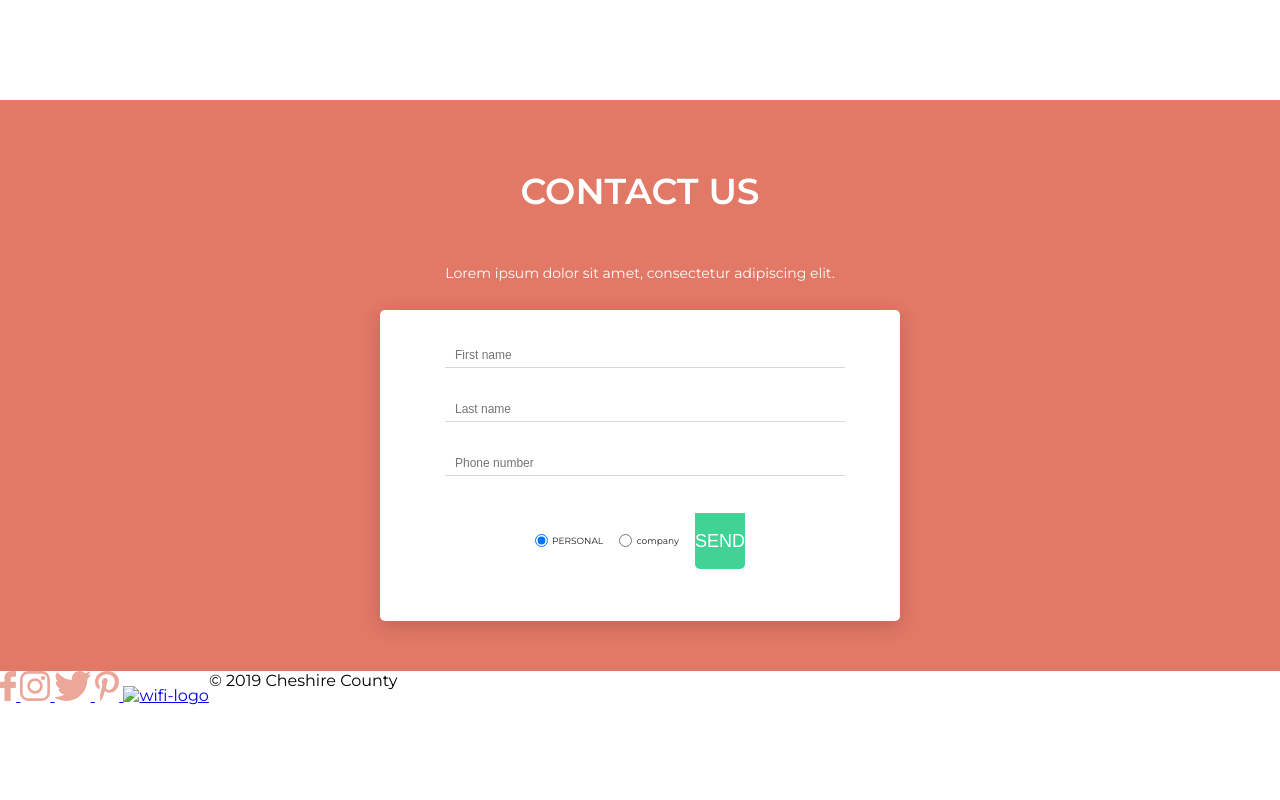
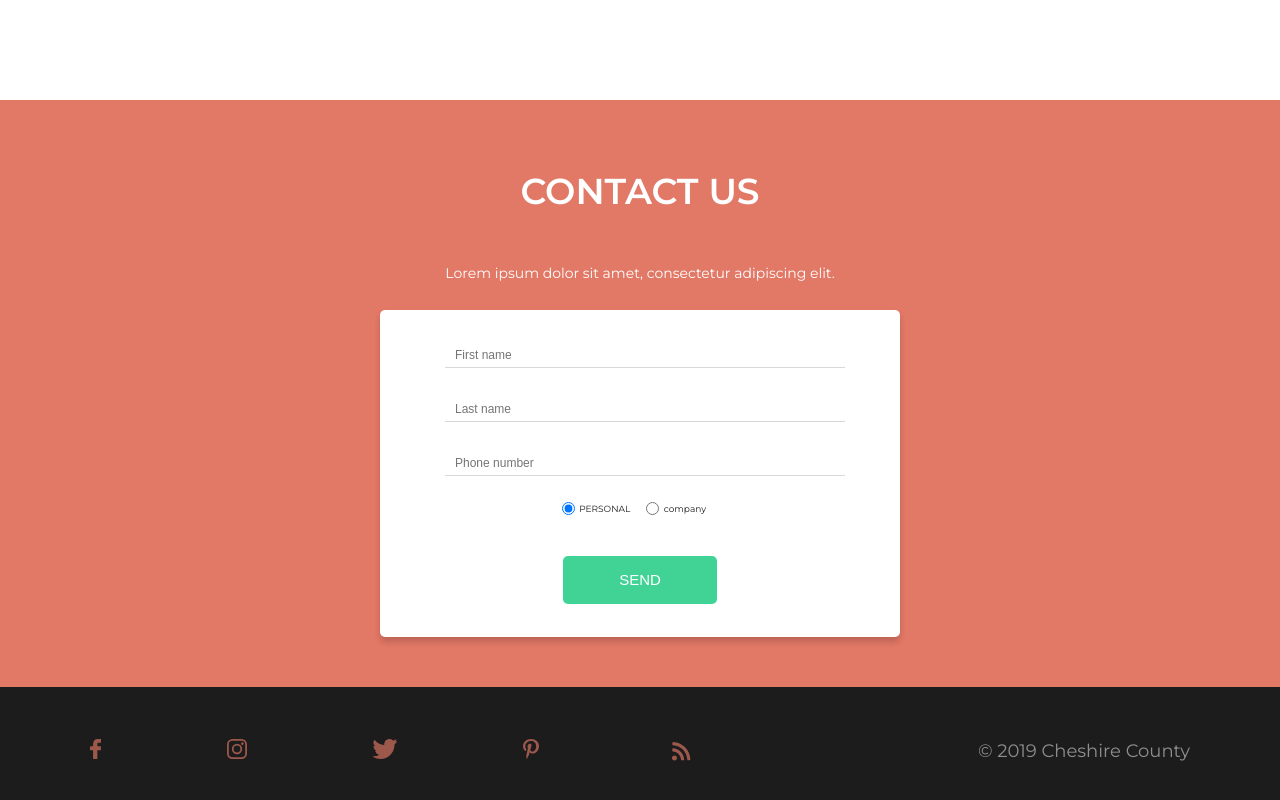
Before and after one commit to MildaPau/JS-tarpinis-atsiskaitymas, a website: page index.html in a window 1280 px wide. Shown: the part 4053-4853 px from the top of the page. Before the commit the page ends 4758 px from the top, so only its background shows below. Drawn offline with Linux system fonts and the light colour scheme.

Commit message:
section - #footer

```diff
--- a/index.html
+++ b/index.html
@@ -379,7 +379,7 @@
             <img src="app/img/pinterest.svg" alt="pinterest-logo">
           </a>
           <a href="#">
-            <img src="<!-- app/img/wifi-solid.svg -->" alt="wifi-logo">
+            <img src="app/img/wifi-solid.svg" alt="wifi-logo">
           </a>
 
         </article>
--- a/scss/contact-us.scss
+++ b/scss/contact-us.scss
@@ -16,6 +16,7 @@
             max-width: 390px;
             margin: 0 auto;
             padding: 33px 65px;
+            box-shadow: 0px 5px 6px #00000029 !important;
             @include form;
             .text-input{
                 @include text-input;
@@ -27,12 +28,13 @@
                 margin: 26px 0 41px 0;
             }
             button{
+                display: block;
+                margin: 0 auto;
                 border: none;
-                margin-top: 37px;
-                padding: 16px 0;
-                border-radius: 0px 0px 5px 5px;
-                font-size: 18px;
-                line-height: 24px;
+                padding: 15px 56px;
+                border-radius: 5px;
+                font-size: 15px;
+                line-height: 18px;
                 color: $white-FF;
                 background-color: $green;
                 cursor: pointer;
--- /dev/null
+++ b/scss/footer.scss
@@ -0,0 +1,31 @@
+footer{
+    background-color: $black-1C;
+    .container{
+        @include container-width;
+        display: flex;
+        align-items: center;
+        justify-content: space-between;
+        padding: 52px 0 51px 0;
+
+        .socials-icons{
+            @include icons;
+            a{
+                img{
+                    height: 20px;
+                    opacity: 1 !important;
+                }
+            &:last-of-type{
+                @include wifi-icon;
+            }
+            }
+        }
+        .copy-right{
+            p{
+                color: $white-FF;
+                font-size: 18px;
+                line-height: 14.4px;
+                opacity: 0.5;
+            }
+        }
+    }
+}
--- a/scss/mixin.scss
+++ b/scss/mixin.scss
@@ -49,3 +49,16 @@
     position: relative;
     top: -3px;
 }
+
+@mixin icons {
+    width: 600px;
+    display: flex;
+    justify-content: space-between;
+}
+
+@mixin wifi-icon {
+    opacity: 0.65;
+    transform: rotate(45deg);
+    position: relative;
+    top: 4px;
+}
--- a/scss/reset.scss
+++ b/scss/reset.scss
@@ -6,12 +6,3 @@
 body{
     font-family: Montserrat;
 }
-
-
-
-
-footer{
-    .container{
-            display: flex;
-    }
-}
--- a/scss/socials.scss
+++ b/scss/socials.scss
@@ -22,18 +22,13 @@
             }
         }
         .socials-icons{
-            width: 600px;
-            display: flex;
-            justify-content: space-between;
+            @include icons;
             a{
                 img{
                     height: 30px;
                 }
             &:last-of-type{
-                opacity: 0.65;
-                transform: rotate(45deg);
-                position: relative;
-                top: 4px;
+                @include wifi-icon;
             }
             }
         }
--- a/scss/style.scss
+++ b/scss/style.scss
@@ -14,6 +14,7 @@
 @import "pricing-options";
 @import "costumers-saying";
 @import "contact-us";
+@import "footer";
 
 
 
```
Also changed, not shown: app/css/style.css.
